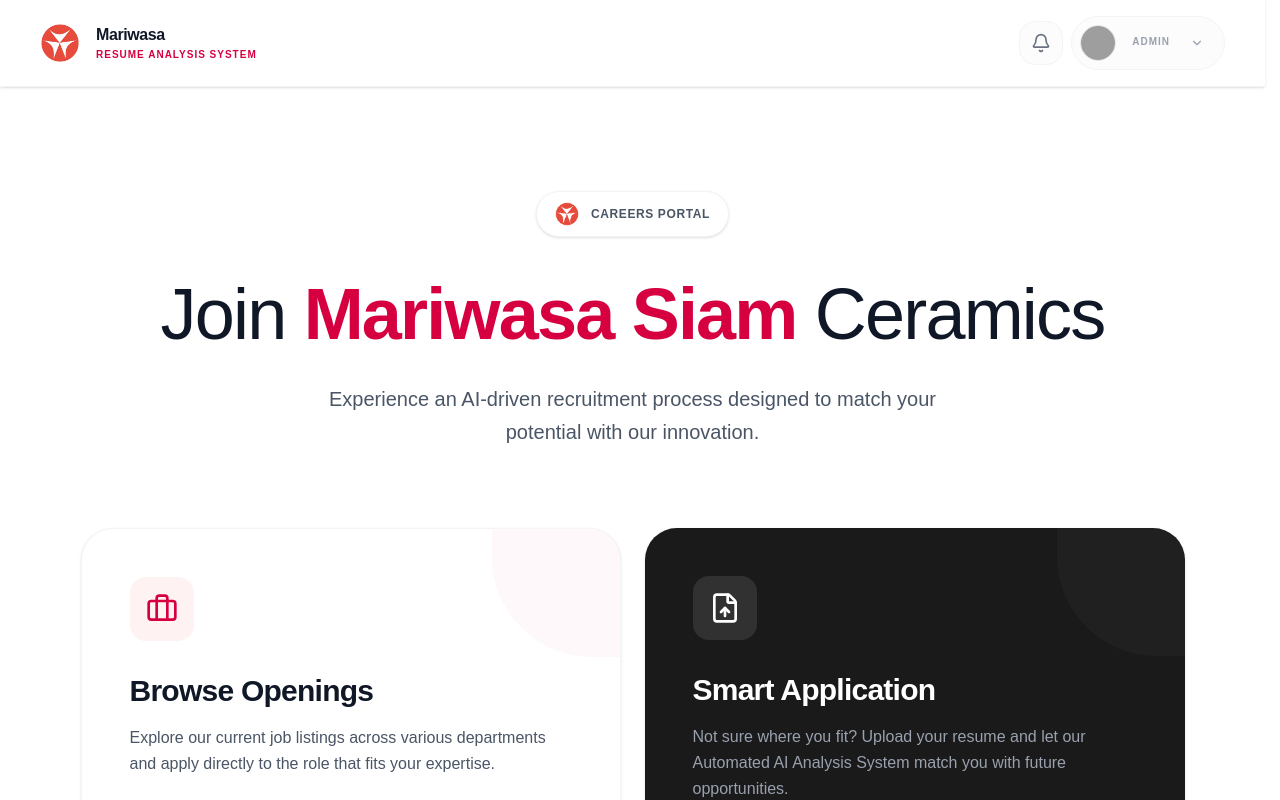
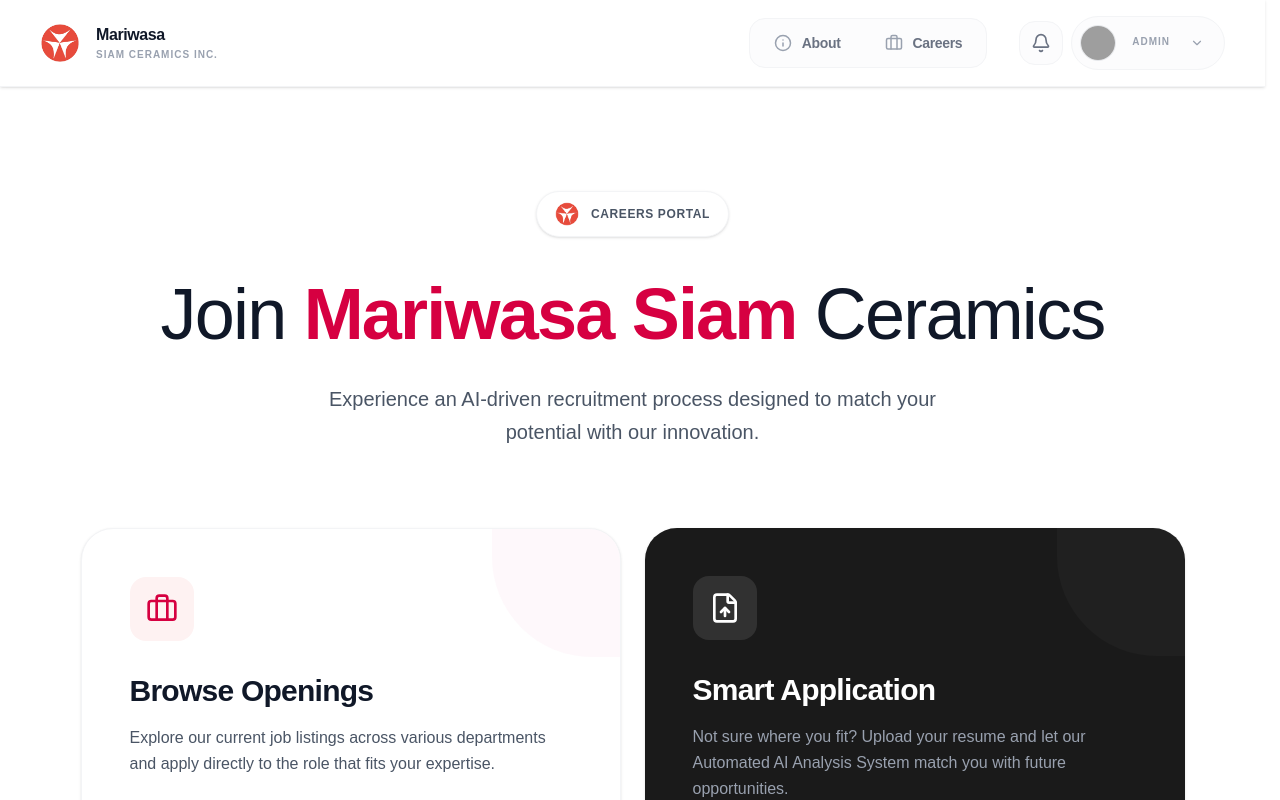
Before and after one commit to LeFLEUR-ui/Automated-Resume-Analysis, a React (Vite) app in the folder frontend/: page / in a window 1280 px wide. Shown: the top 800 px of the page. Built offline with nearby package versions, Linux system fonts and the light colour scheme; sample sign-in values are in the browser's storage; grey boxes are pictures that could not be loaded; a web font is replaced by a local one.

Commit message:
user role bug fixed

```diff
--- a/frontend/src/components/layout/Header.jsx
+++ b/frontend/src/components/layout/Header.jsx
@@ -185,6 +185,11 @@ const Header = () => {
     location.pathname.includes('/applicationform/') ||
     location.pathname.includes('/submissionsuccess/');
 
+  const isPublicSitePage =
+    location.pathname === '/' ||
+    location.pathname === '/aboutpage' ||
+    location.pathname === '/careerspage';
+
   const handleLogout = () => {
     dispatch(logoutAction());
     navigate('/');
@@ -201,6 +206,10 @@ const Header = () => {
   }, []);
 
   const getNavItems = () => {
+    if (isPublicSitePage) return [
+      { label: 'About', path: '/aboutpage', icon: <Info size={18} /> },
+      { label: 'Careers', path: '/careerspage', icon: <Briefcase size={18} /> },
+    ];
     if (isAdminRole) return [
       { label: 'Dashboard', path: '/admin/dashboard', icon: <LayoutDashboard size={18} /> },
       { label: 'User Management', path: '/admin/users', icon: <Users size={18} /> },
@@ -235,17 +244,17 @@ const Header = () => {
             </div>
             <div>
               <h1 className="text-base font-black tracking-tight text-gray-900 leading-tight">
-                {isAdminRole ? "Admin Portal" : isHRRole ? "HR Portal" : isCandidateRole ? "Candidate Portal" : "Mariwasa"}
+                {isPublicSitePage ? "Mariwasa" : isAdminRole ? "Admin Portal" : isHRRole ? "HR Portal" : isCandidateRole ? "Candidate Portal" : "Mariwasa"}
               </h1>
-              <p className={`text-[10px] font-bold uppercase tracking-widest mt-0.5 ${isGuest ? 'text-gray-400' : 'text-[#D60041]'}`}>
-                {isGuest ? "Siam Ceramics Inc." : "Resume Analysis System"}
+              <p className={`text-[10px] font-bold uppercase tracking-widest mt-0.5 ${isGuest || isPublicSitePage ? 'text-gray-400' : 'text-[#D60041]'}`}>
+                {isGuest || isPublicSitePage ? "Siam Ceramics Inc." : "Resume Analysis System"}
               </p>
             </div>
           </div>
         </div>
 
-        <div className={`hidden lg:flex flex-1 items-center ${isGuest || isApplicationPage ? 'justify-end pr-8' : 'justify-center'}`}>
-          {!isApplicationPage && isGuest && (
+        <div className={`hidden lg:flex flex-1 items-center ${(isGuest || isPublicSitePage) || isApplicationPage ? 'justify-end pr-8' : 'justify-center'}`}>
+          {!isApplicationPage && (isGuest || isPublicSitePage) && (
             <nav className="flex items-center space-x-1 bg-gray-50/50 p-1 rounded-2xl border border-gray-100">
               {navItems.map((item, index) => {
                 const isActive = location.pathname === item.path;
```
